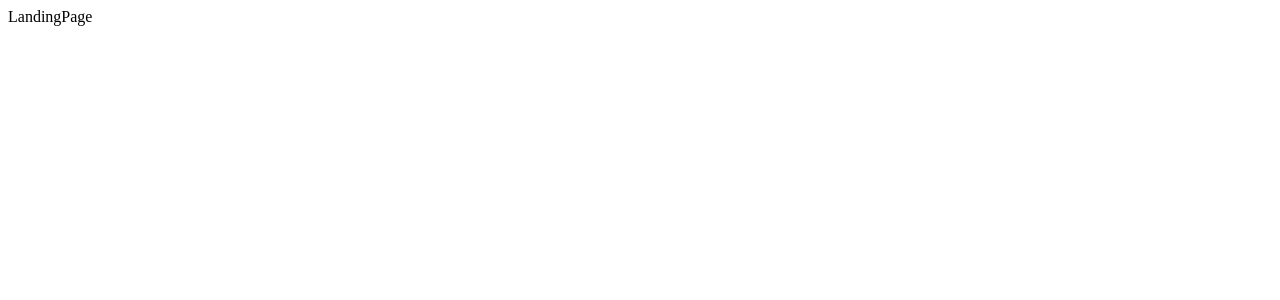
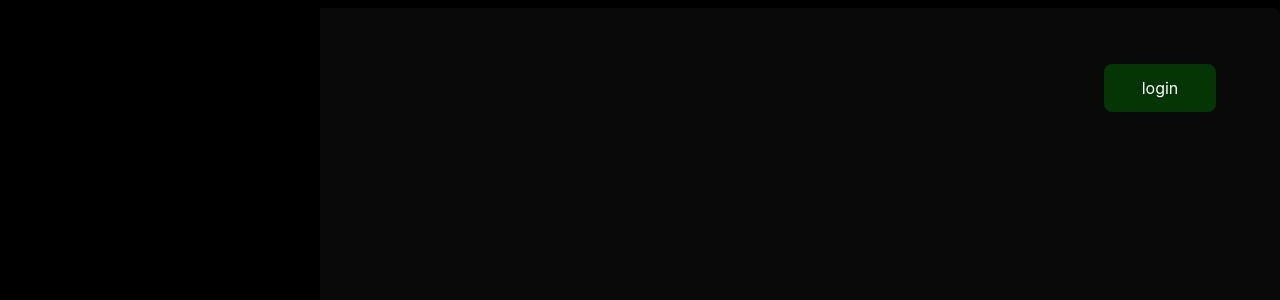
Before and after one commit to MidhunRam45/spotifyApp, a React (Create React App) app: page /index in a window 1280 px wide. Shown: the top 300 px of the page. Built offline with nearby package versions, Linux system fonts and the light colour scheme.

Commit message:
landingpage setup

```diff
--- a/src/index.css
+++ b/src/index.css
@@ -1,18 +1,19 @@
-.pricing-card:hover {
-  background: #ffffff;
-  border: 1px solid #1570ef;
+* {
+  margin: 0;
+  padding: 0;
+  box-sizing: border-box;
 }
-.pricing-card:hover .pricing-plan-header .btn-white {
-  border: 1px solid #0d59c4;
-  background: #0d59c4;
-  color: #fff;
+
+body {
+  margin: 0;
+  font-family: -apple-system, BlinkMacSystemFont, 'Segoe UI', 'Roboto', 'Oxygen',
+    'Ubuntu', 'Cantarell', 'Fira Sans', 'Droid Sans', 'Helvetica Neue',
+    sans-serif;
+  -webkit-font-smoothing: antialiased;
+  -moz-osx-font-smoothing: grayscale;
 }
-.pricing-card:hover .pricing-plan-header .btn-white i {
-    color: #fff;
+
+code {
+  font-family: source-code-pro, Menlo, Monaco, Consolas, 'Courier New',
+    monospace;
 }
-p.error-msg {
-  font-size: 13px;
-}
-.company-info .upload-info p.error-msg {
-  font-size: 13px;
-}
--- a/src/pages/landing-page/index.tsx
+++ b/src/pages/landing-page/index.tsx
@@ -1,9 +1,48 @@
-import React from 'react'
+import "./landingpage.css"
+// import Row from "../../components/row/Row";
+// import RightBarContent from "../../components/rightBarContent/RightBarContent";
+// import Navbar from "../../components/navbar/Navbar";
+// import ContentBox from "../../components/content box/ContentBox";
+// import HomeContainer from "../../components/homecontainer/HomeContainer";
+// import SongHeadingContainer from "../../components/songHeadingContainer/SongHeadingContainer";
+// import MusicPlayer from "../../components/musicplayer/MusicPlayer";
+import { Link } from "react-router-dom";
+import { useState } from "react";
+// import { useUserContext } from "../../context/UserContext";
 
-const LandingPage = () => {
-  return (
-    <div>LandingPage</div>
-  )
+const Landingpage=()=> {
+
+    // const { getIdOfSongs, getSongsByHeadingId } = useUserContext()
+
+    // const [songs, setSongs] = useState(null);
+
+    // getIdOfSongs("tamil trending").then((songId) => {
+    //     if (songId) {
+    //         getSongsByHeadingId(songId).then((songs) => setSongs(songs?.items));
+    //     }
+    // });
+
+    return (
+        <div className="landingpage-container">
+
+            <div className="login">
+                <Link to={"/loginform"}>login</Link>
+            </div>
+
+            <div className="left-bar">
+                {/* <HomeContainer /> */}
+                {/* <SongHeadingContainer /> */}
+            </div>
+            <div className="right-bar">
+                {/* <Navbar /> */}
+                <div className="rightBarArea">
+                    {/* <RightBarContent /> */}
+                    {/* <Row title={"2023 tamil trending"} songs={songs} /> */}
+                    {/* <MusicPlayer /> */}
+                </div>
+            </div>
+        </div>
+    )
 }
 
-export default LandingPage
+export default Landingpage
--- /dev/null
+++ b/src/pages/landing-page/landingpage.css
@@ -0,0 +1,59 @@
+.landingpage-container {
+    display: flex;
+    height: 100vh;
+    overflow: hidden;
+    background-color: black;
+    position: relative;
+}
+
+.left-bar {
+    flex: 0 0 25%;
+    height: 100%;
+    position: sticky;
+    top: 0;
+}
+
+.right-bar {
+    flex: 1;
+    height: 100%;
+    overflow-y: auto;
+    width: 100%;
+    background-color: rgb(24, 23, 23);
+    margin-top: 0.5rem;
+    border-bottom-left-radius: 0.5rem;
+    border-top-right-radius: 0.5rem;
+}
+
+.rightBarArea {
+    width: 100%;
+    min-height: 100vh;
+
+}
+
+.login {
+    height: 100%;
+    width: 100%;
+    background-color: rgba(0, 0, 0, 0.6);
+    position: absolute;
+    z-index: 2000;
+    display: flex;
+    justify-content: flex-end;
+
+}
+
+.login a {
+    border-radius: 0.5rem;
+    background-color: rgb(5, 53, 5);
+    color: white;
+    text-decoration: none;
+    height: 3rem;
+    width: 7rem;
+    margin: 5%;
+    display: grid;
+    justify-items: center;
+    align-content: center;
+}
+
+.login a:hover {
+    background-color: rgb(12, 110, 12);
+}
--- a/src/utils/router/router-link.tsx
+++ b/src/utils/router/router-link.tsx
@@ -15,6 +15,11 @@ const publicRoutes = [
     path: routes.landingPage,
     element: <LandingPage />,
   },
+  {
+    id: 3,
+    path: routes.login,
+    element: <LandingPage />,
+  },
 ];
 
 export { publicRoutes };
--- a/src/utils/router/routes.tsx
+++ b/src/utils/router/routes.tsx
@@ -1,4 +1,4 @@
 export const all_routes = {
   landingPage: '/index',
-  companyRegister: '/company-register'
+  login:'login'
 }
```
Also changed, not shown: src/pages/auth/firebase.ts (added, +17 -0 lines), src/pages/auth/login/index.tsx (added, +9 -0 lines), src/pages/landing-page/plans.tsx (deleted, +0 -135 lines).
